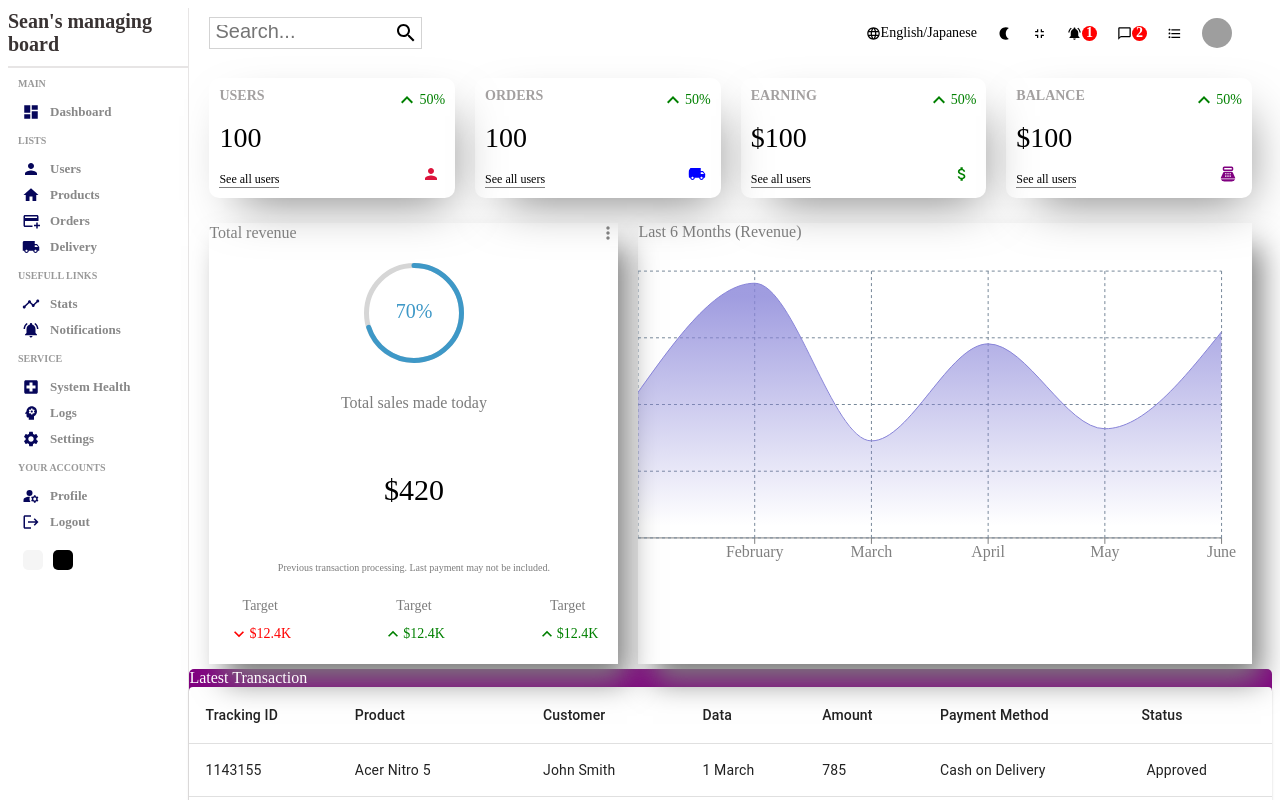
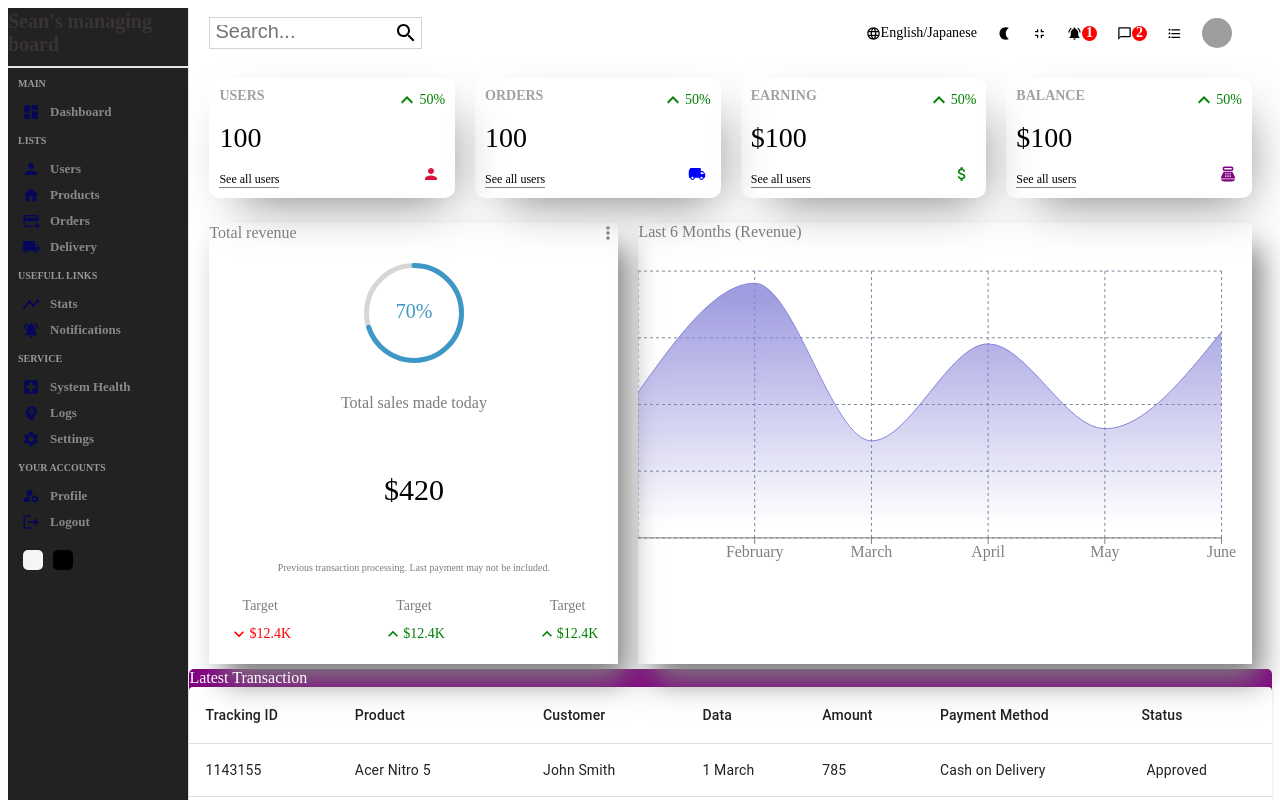
Before and after one commit to seanyu7/admin-panel-youtube, a React (Create React App) app: page / in a window 1280 px wide. Shown: the top 800 px of the page. Built offline with nearby package versions, Linux system fonts and the light colour scheme; grey boxes are pictures that could not be loaded.

Commit message:
💄 Adding a dark mode to my application

```diff
--- a/src/App.js
+++ b/src/App.js
@@ -10,7 +10,7 @@ import './style/dark.css';
 
 function App() {
   return (
-    <div className="app ">
+    <div className="app dark">
       <BrowserRouter>
         <Routes>
           <Route path="/">
```
